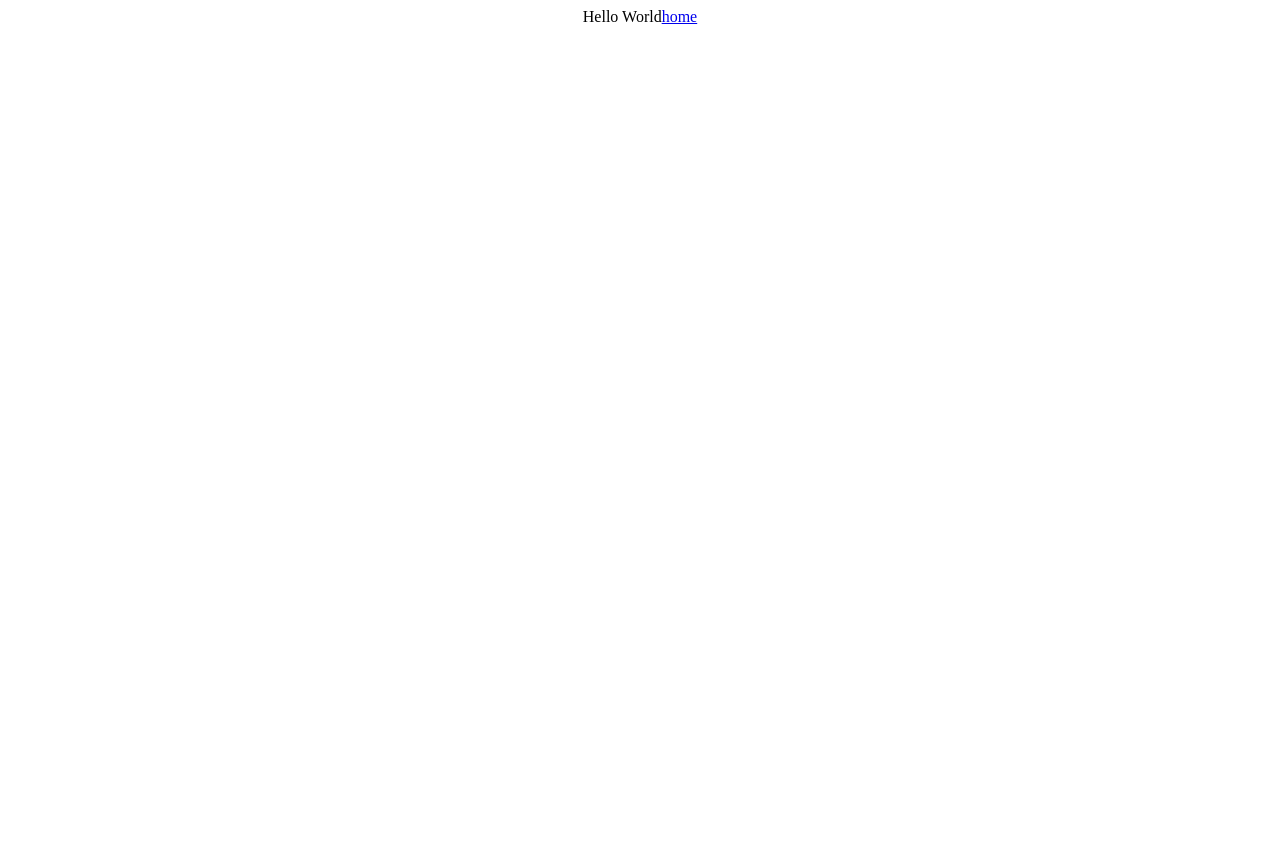
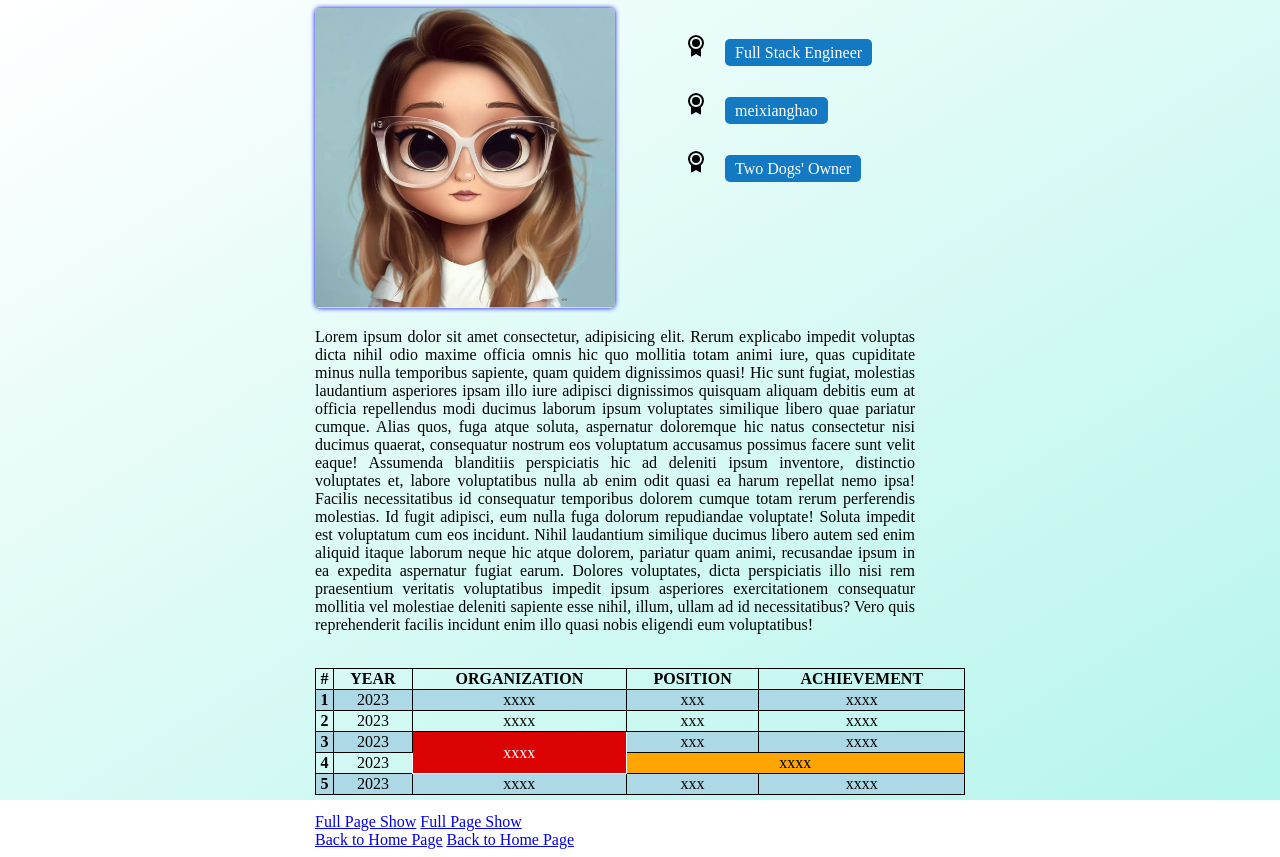
Before and after one commit to SebrinaX/first_project_demo, a website built with Vite: page src/demo1/linkpage/aboutMe.html in a window 1280 px wide. Before the commit the page ends 800 px from the top, so only its background shows below. Built offline with nearby package versions, Linux system fonts and the light colour scheme.

Commit message:
aboutMe page

```diff
--- a/src/demo1/linkpage/aboutMe.html
+++ b/src/demo1/linkpage/aboutMe.html
@@ -9,7 +9,104 @@
 	</head>
 
 	<body>
-		Hello World
-		<a href="../hyperlinks.html">home</a>
+		<div class="background"></div>
+		<main>
+			<header>
+				<a href="../hyperlinks.html">
+					<img src="headphoto.jpg" alt="headphoto" />
+				</a>
+				<div>
+					<ol>
+						<li>
+							<span class="mySpan">Full Stack Engineer</span>
+						</li>
+						<li>
+							<span class="mySpan">meixianghao</span>
+						</li>
+						<li>
+							<span class="mySpan">Two Dogs' Owner</span>
+						</li>
+					</ol>
+				</div>
+			</header>
+			<p>
+				Lorem ipsum dolor sit amet consectetur, adipisicing elit. Rerum
+				explicabo impedit voluptas dicta nihil odio maxime officia omnis hic quo
+				mollitia totam animi iure, quas cupiditate minus nulla temporibus
+				sapiente, quam quidem dignissimos quasi! Hic sunt fugiat, molestias
+				laudantium asperiores ipsam illo iure adipisci dignissimos quisquam
+				aliquam debitis eum at officia repellendus modi ducimus laborum ipsum
+				voluptates similique libero quae pariatur cumque. Alias quos, fuga atque
+				soluta, aspernatur doloremque hic natus consectetur nisi ducimus
+				quaerat, consequatur nostrum eos voluptatum accusamus possimus facere
+				sunt velit eaque! Assumenda blanditiis perspiciatis hic ad deleniti
+				ipsum inventore, distinctio voluptates et, labore voluptatibus nulla ab
+				enim odit quasi ea harum repellat nemo ipsa! Facilis necessitatibus id
+				consequatur temporibus dolorem cumque totam rerum perferendis molestias.
+				Id fugit adipisci, eum nulla fuga dolorum repudiandae voluptate! Soluta
+				impedit est voluptatum cum eos incidunt. Nihil laudantium similique
+				ducimus libero autem sed enim aliquid itaque laborum neque hic atque
+				dolorem, pariatur quam animi, recusandae ipsum in ea expedita aspernatur
+				fugiat earum. Dolores voluptates, dicta perspiciatis illo nisi rem
+				praesentium veritatis voluptatibus impedit ipsum asperiores
+				exercitationem consequatur mollitia vel molestiae deleniti sapiente esse
+				nihil, illum, ullam ad id necessitatibus? Vero quis reprehenderit
+				facilis incidunt enim illo quasi nobis eligendi eum voluptatibus!
+			</p>
+			<br />
+			<table>
+				<thead>
+					<tr>
+						<th>#</th>
+						<th>Year</th>
+						<th>Organization</th>
+						<th>Position</th>
+						<th>Achievement</th>
+					</tr>
+				</thead>
+				<tbody>
+					<tr class="table-blue">
+						<th scope="row">1</th>
+						<td>2023</td>
+						<td>xxxx</td>
+						<td>xxx</td>
+						<td>xxxx</td>
+					</tr>
+					<tr>
+						<th scope="row">2</th>
+						<td>2023</td>
+						<td>xxxx</td>
+						<td>xxx</td>
+						<td>xxxx</td>
+					</tr>
+					<tr class="table-blue">
+						<th scope="row">3</th>
+						<td>2023</td>
+						<td class="td-red" rowspan="2">xxxx</td>
+						<td>xxx</td>
+						<td>xxxx</td>
+					</tr>
+					<tr>
+						<th scope="row">4</th>
+						<td>2023</td>
+						<td class="td-orange" colspan="2">xxxx</td>
+					</tr>
+					<tr class="table-blue">
+						<th scope="row">5</th>
+						<td>2023</td>
+						<td>xxxx</td>
+						<td>xxx</td>
+						<td>xxxx</td>
+					</tr>
+				</tbody>
+				<tfoot></tfoot>
+			</table>
+			<br />
+			<a href="./headphoto.jpg">Full Page Show</a>
+			<a href="./headphoto.jpg" download>Full Page Show</a>
+			<br />
+			<a href="/src/demo1/hyperlinks.html">Back to Home Page</a>
+			<a href="../hyperlinks.html">Back to Home Page</a>
+		</main>
 	</body>
 </html>
--- a/src/demo1/linkpage/linkpage.css
+++ b/src/demo1/linkpage/linkpage.css
@@ -78,3 +78,12 @@ td {
 thead th {
 	text-transform: uppercase;
 }
+
+.td-red {
+	color: #fff;
+	background-color: rgb(219, 3, 3);
+}
+
+.td-orange {
+	background-color: orange;
+}
```
